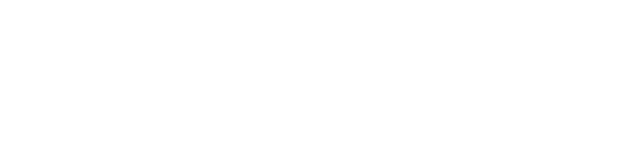
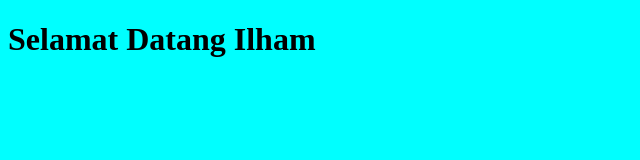
Before and after one commit to ilhamfajar26/uas_komputasiawan, a plain HTML site: page index.html in a window 1280 px wide. Shown: the whole page, without its empty margins (0-640 px from the left). Drawn offline with Linux system fonts and the light colour scheme.

Commit message:
menambahkan link di index.html dan membuat file css

```diff
--- a/index.html
+++ b/index.html
@@ -4,9 +4,10 @@
     <meta charset="UTF-8">
     <meta http-equiv="X-UA-Compatible" content="IE=edge">
     <meta name="viewport" content="width=device-width, initial-scale=1.0">
+    <link rel="stylesheet" href="style.css">
     <title>Document</title>
 </head>
 <body>
-
+    <h1>Selamat Datang Ilham</h1>
 </body>
 </html>
--- /dev/null
+++ b/style.css
@@ -0,0 +1,3 @@
+body{
+    background-color: aqua;
+}
```
